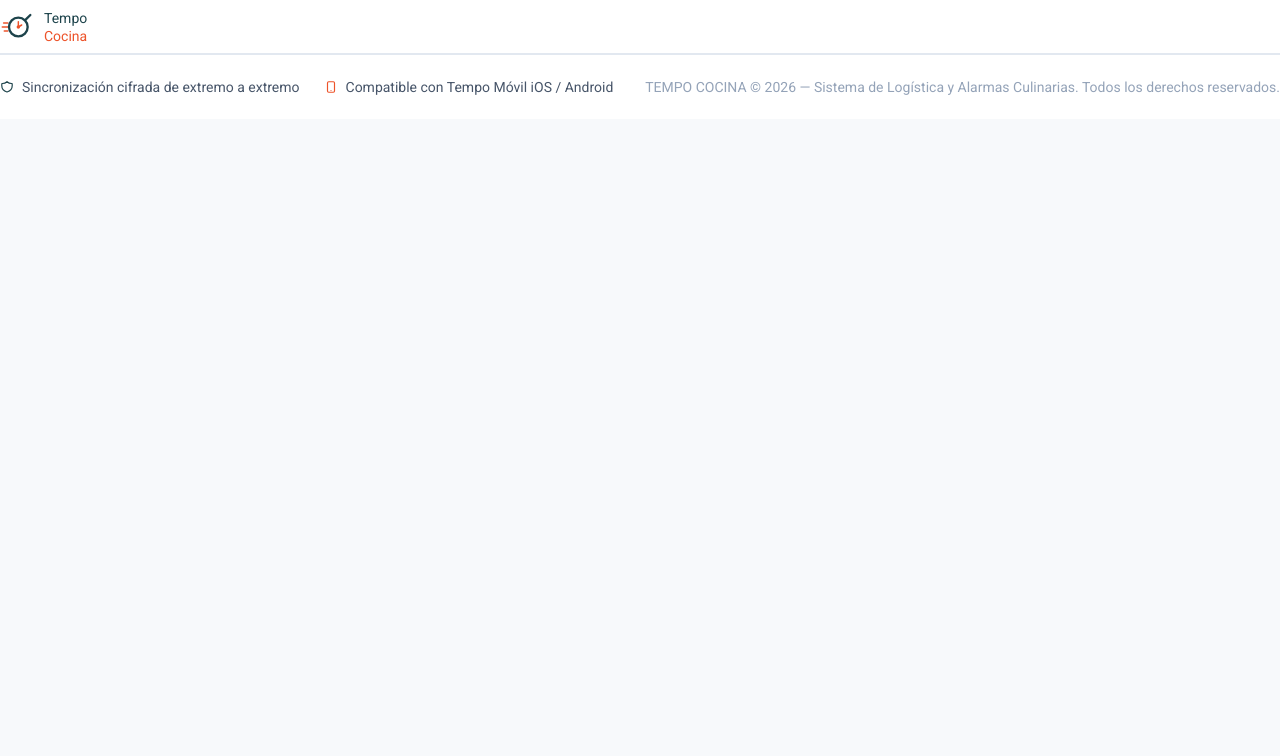
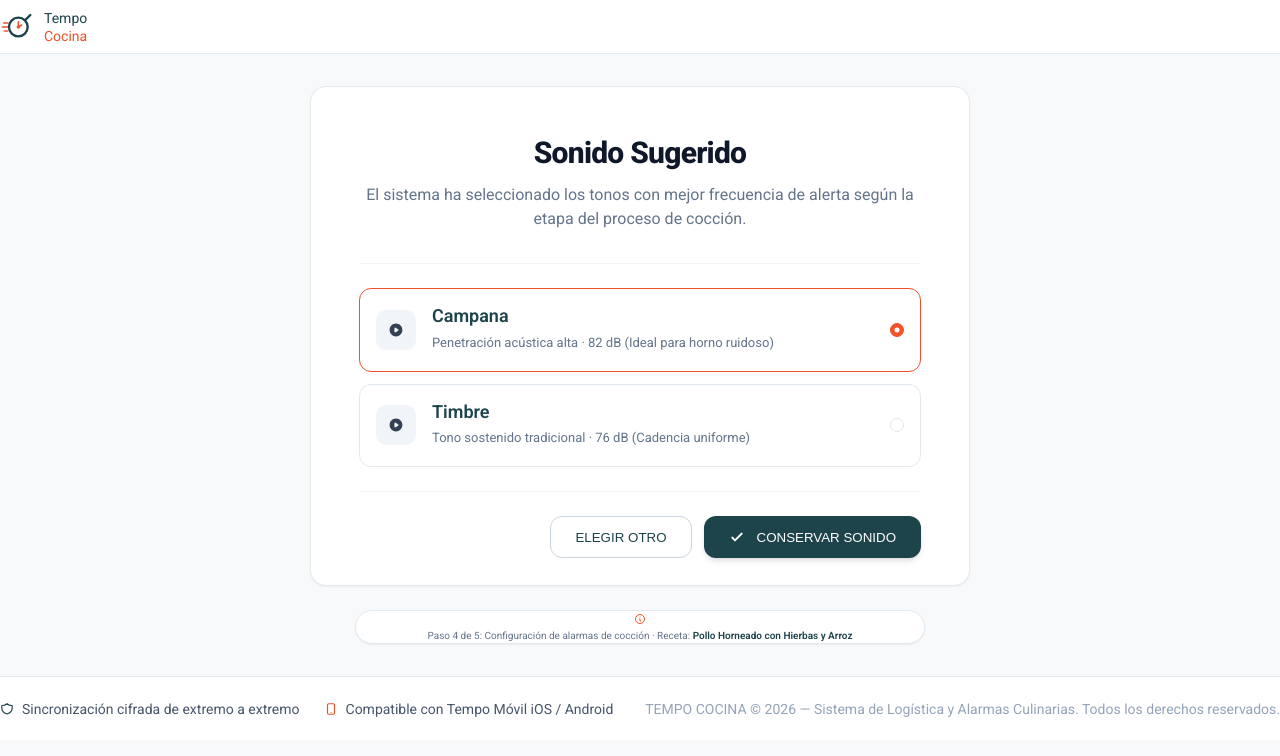
Before and after one commit to diegorojasd/UX-Maquetacion-Front-End-Grupo3, an Angular app in the folder TempoCocinaWeb/tempococina/: page /mockups/w-17 in a window 1280 px wide. Before the commit this address led to /. Shown: the top 756 px of the page. Built offline with nearby package versions, Linux system fonts and the light colour scheme.

Commit message:
✨ (W-17) Sonido Sugerido

```diff
--- a/TempoCocinaWeb/tempococina/src/app/app.routes.ts
+++ b/TempoCocinaWeb/tempococina/src/app/app.routes.ts
@@ -19,6 +19,10 @@ export const routes: Routes = [
     loadComponent: () => import('./features/auto-config/auto-config'),
   },
   {
+    path: 'mockups/w-17',
+    loadComponent: () => import('./features/suggested-sound/suggested-sound'),
+  },
+  {
     path: 'mockups/w-22',
     loadComponent: () => import('./features/confirm-transfer/confirm-transfer'),
   },
--- a/TempoCocinaWeb/tempococina/src/app/features/mockups-index/mockups-index.ts
+++ b/TempoCocinaWeb/tempococina/src/app/features/mockups-index/mockups-index.ts
@@ -123,6 +123,12 @@ export default class MockupsIndex {
       path: '/mockups/w-13',
     },
     {
+      id: 'W-17',
+      title: 'Sonido Sugerido',
+      module: 'Sonido',
+      path: '/mockups/w-17',
+    },
+    {
       id: 'W-22',
       title: 'Confirmar y enviar al móvil',
       module: 'Transferencia',
--- /dev/null
+++ b/TempoCocinaWeb/tempococina/src/app/features/suggested-sound/suggested-sound.html
@@ -0,0 +1,90 @@
+<main class="tc-synced">
+  <article class="tc-synced__card">
+
+    <h1 class="tc-synced__title">
+      Sonido Sugerido
+    </h1>
+
+    <p class="tc-synced__lead">
+      El sistema ha seleccionado los tonos con mejor frecuencia de alerta
+      según la etapa del proceso de cocción.
+    </p>
+
+    <div class="tc-synced__separator"></div>
+
+    <label class="tc-sound-option"
+           [class.tc-sound-option--selected]="selectedSound === 'campana'">
+
+      <input type="radio"
+             name="sound"
+             value="campana"
+             [(ngModel)]="selectedSound"
+             class="tc-sound-option__input">
+
+      <div class="tc-sound-option__media">
+        <tc-icon name="play-circle" [size]="16" />
+      </div>
+
+      <div class="tc-sound-option__content">
+        <h2 class="tc-sound-option__title">
+          Campana
+        </h2>
+
+        <p class="tc-sound-option__description">
+          Penetración acústica alta · 82 dB (Ideal para horno ruidoso)
+        </p>
+      </div>
+
+      <div class="tc-sound-option__radio"></div>
+
+    </label>
+
+    <label class="tc-sound-option"
+           [class.tc-sound-option--selected]="selectedSound === 'timbre'">
+
+      <input type="radio"
+             name="sound"
+             value="timbre"
+             [(ngModel)]="selectedSound"
+             class="tc-sound-option__input">
+
+      <div class="tc-sound-option__media">
+        <tc-icon name="play-circle" [size]="16" />
+      </div>
+
+      <div class="tc-sound-option__content">
+        <h2 class="tc-sound-option__title">
+          Timbre
+        </h2>
+
+        <p class="tc-sound-option__description">
+          Tono sostenido tradicional · 76 dB (Cadencia uniforme)
+        </p>
+      </div>
+
+      <div class="tc-sound-option__radio"></div>
+
+    </label>
+
+    <div class="tc-synced__footer">
+
+      <tc-button variant="secondary"
+                 size="md">
+        ELEGIR OTRO
+      </tc-button>
+
+      <tc-button variant="brand"
+                 size="md"
+                 icon="check">
+        CONSERVAR SONIDO
+      </tc-button>
+
+    </div>
+  </article>
+
+  <article class="tc-synced__card tc-synced__step">
+    <tc-icon name="info" [size]="12" />
+    <span>Paso 4 de 5: Configuración de alarmas de cocción · Receta: <strong>Pollo Horneado con Hierbas y Arroz</strong></span>
+  </article>
+
+</main>
--- /dev/null
+++ b/TempoCocinaWeb/tempococina/src/app/features/suggested-sound/suggested-sound.mock.ts
@@ -0,0 +1,31 @@
+import { RECIPE_POLLO_AL_HORNO, SYNCED_DEVICE } from '../../shared/mocks/recipe.mock';
+import { Recipe, SyncedDevice } from '../../shared/mocks/recipe.model';
+
+/**
+ * W-24 view data. The recipe, its four processes and the device come
+ * from the shared mock; only the copy this screen adds is declared here.
+ */
+export interface SuggestedSoundView {
+  readonly recipe: Recipe;
+  readonly device: SyncedDevice;
+  readonly title: string;
+  readonly leadBefore: string;
+  readonly leadRecipe: string;
+  readonly leadAfter: string;
+  readonly note: string;
+  readonly backAction: string;
+  /** W-02 (Lista de recetas comunes) is not implemented yet. */
+  readonly backTarget: string;
+}
+
+export const SUGGESTER_SOUND: SuggestedSoundView = {
+  recipe: RECIPE_POLLO_AL_HORNO,
+  device: SYNCED_DEVICE,
+  title: 'Sonido Sugerido',
+  leadBefore: 'Los 4 temporizadores y perfiles acústicos de ',
+  leadRecipe: '"Pollo al horno con arroz"',
+  leadAfter: ' se han transferido correctamente a tu dispositivo móvil.',
+  note: 'El control activo de la cocción y el monitoreo de tiempos ahora se ejecutan de forma concurrente en la app móvil. Cualquier ajuste manual en tu teléfono se reflejará aquí en tiempo real.',
+  backAction: 'Volver al recetario',
+  backTarget: '/mockups',
+};
--- /dev/null
+++ b/TempoCocinaWeb/tempococina/src/app/features/suggested-sound/suggested-sound.scss
@@ -0,0 +1,242 @@
+@use 'mixins' as *;
+@use 'typography' as *;
+
+.tc-synced {
+  @include tc-page-container;
+  display: flex;
+  flex-direction: column;
+  align-items: center;
+  justify-content: flex-start;
+  padding-block: var(--tc-page-block);
+  gap: 24px;
+}
+
+// In Figma the card is a fixed 893.5px box with absolutely positioned
+// children; rebuilt here as a flow column (CLAUDE.md §7).
+.tc-synced__card {
+  @include tc-card-surface;
+  display: flex;
+  flex-direction: column;
+  align-items: center;
+  width: 100%;
+  max-width: 896px;
+  padding: var(--tc-space-48);
+}
+
+  .tc-synced__card:first-of-type {
+    @include tc-card-surface;
+    display: flex;
+    flex-direction: column;
+    align-items: center;
+    width: 100%;
+    max-width: 660px;
+    aspect-ratio: 660 / 499.5;
+    padding: var(--tc-space-48);
+  }
+
+  .tc-synced__step {
+    width: 100%;
+    max-width: 570px;
+    min-height: 34px;
+    padding: 0 14px;
+    display: flex;
+    align-items: center;
+    justify-content: center;
+    gap: 6px;
+    border: 1px solid var(--tc-border);
+    border-radius: 999px;
+    background: var(--tc-surface);
+    color: var(--tc-text-secondary);
+    font-size: 10px;
+    line-height: 1;
+    white-space: nowrap;
+
+    tc-icon {
+      flex-shrink: 0;
+      color: #f4512a;
+    }
+
+    span {
+      white-space: nowrap;
+    }
+
+    strong {
+      color: var(--tc-text-primary);
+      font-weight: 600;
+    }
+  }
+
+.tc-synced__mark {
+  display: flex;
+  align-items: center;
+  justify-content: center;
+  width: 80px;
+  height: 80px;
+  margin: 0 0 var(--tc-space-24);
+  background: var(--tc-primary);
+  border-radius: var(--tc-radius-pill);
+  color: var(--tc-on-primary);
+  box-shadow: 0 0 0 8px var(--tc-success-halo), 0 10px 15px -3px color-mix(in srgb, var(--tc-primary) 25%, transparent), 0 4px 6px -4px color-mix(in srgb, var(--tc-primary) 25%, transparent);
+}
+
+.tc-synced__title {
+  @include tc-text-h1;
+  margin: 0 0 var(--tc-space-12);
+  color: var(--tc-text-strong);
+  text-align: center;
+}
+
+.tc-synced__lead {
+  @include tc-text-lead;
+  max-width: 672px;
+  margin: 0 0 var(--tc-space-32);
+  color: var(--tc-text-secondary);
+  text-align: center;
+}
+
+.tc-synced__lead-recipe {
+  color: var(--tc-primary);
+}
+
+.tc-synced__sync {
+  width: 100%;
+  max-width: 672px;
+}
+
+.tc-synced__timers {
+  display: flex;
+  flex-direction: column;
+  gap: var(--tc-space-10);
+  margin: 0;
+  padding: 0;
+  list-style: none;
+}
+
+.tc-synced__actions {
+  display: flex;
+  width: 100%;
+  max-width: 672px;
+  margin-top: var(--tc-space-32);
+}
+
+.tc-synced__separator {
+  width: 100%;
+  margin: 0 0 24px;
+  border-top: 1px solid var(--tc-surface-alt);
+}
+
+.tc-sound-option {
+  display: flex;
+  align-items: center;
+  gap: 16px;
+  width: 100%;
+  padding: 16px;
+  border: 1px solid var(--tc-border);
+  cursor: pointer;
+  border-radius: 12px;
+  background: var(--tc-surface);
+
+  &:not(:last-of-type) {
+    margin-bottom: 12px;
+  }
+}
+
+.tc-sound-option--selected {
+  border-color: #f4512a;
+}
+
+.tc-sound-option__media {
+  display: flex;
+  align-items: center;
+  justify-content: center;
+  width: 40px;
+  height: 40px;
+  border-radius: 10px;
+  background: var(--tc-surface-alt);
+  color: var(--tc-text-control);
+  flex-shrink: 0;
+}
+
+.tc-sound-option__content {
+  flex: 1;
+}
+
+.tc-sound-option__title {
+  margin: 0 0 4px;
+  font-size: 18px;
+  font-weight: 600;
+  color: var(--tc-text-primary);
+}
+
+.tc-sound-option__description {
+  margin: 0;
+  font-size: 13px;
+  color: var(--tc-text-secondary);
+}
+
+.tc-sound-option__input {
+  display: none;
+}
+
+.tc-sound-option__radio {
+  position: relative;
+  flex-shrink: 0;
+  width: 14px;
+  height: 14px;
+  border: 1px solid var(--tc-border);
+  border-radius: 50%;
+  background: transparent;
+}
+
+.tc-sound-option--selected .tc-sound-option__radio {
+  border-color: #f4512a;
+  background: #f4512a;
+
+  &::after {
+    content: '';
+    position: absolute;
+    top: 50%;
+    left: 50%;
+    width: 5px;
+    height: 5px;
+    border-radius: 50%;
+    background: white;
+    transform: translate(-50%, -50%);
+  }
+}
+
+.tc-synced__footer {
+  display: flex;
+  justify-content: flex-end;
+  gap: 12px;
+  width: 100%;
+  margin-top: 24px;
+  padding-top: 24px;
+  border-top: 1px solid var(--tc-surface-alt);
+}
+
+.tc-synced__progress {
+  display: flex;
+  align-items: center;
+  gap: 8px;
+  width: 100%;
+  max-width: 672px;
+  margin-bottom: 24px;
+  padding: 10px 14px;
+  border: 1px solid var(--tc-border);
+  border-radius: 999px;
+  background: var(--tc-surface);
+  color: var(--tc-text-secondary);
+  font-size: 12px;
+  line-height: 1.4;
+
+  tc-icon {
+    flex-shrink: 0;
+    color: var(--tc-secondary);
+  }
+
+  strong {
+    color: var(--tc-text-primary);
+    font-weight: 600;
+  }
+}
--- /dev/null
+++ b/TempoCocinaWeb/tempococina/src/app/features/suggested-sound/suggested-sound.ts
@@ -0,0 +1,28 @@
+import { ChangeDetectionStrategy, Component } from '@angular/core';
+import { FormsModule } from '@angular/forms'; // <-- IMPORTAR ESTO
+import { Button } from '../../shared/ui/button/button';
+import { Icon } from '../../shared/ui/icon/icon';
+import { InfoNote } from '../../shared/ui/info-note/info-note';
+import { SoundListItem } from '../../shared/ui/sound-list-item/sound-list-item';
+import { SyncCard } from '../../shared/ui/sync-card/sync-card';
+import { SUGGESTER_SOUND } from './suggested-sound.mock';
+
+/** W-17 — Alarmas sincronizadas (Transferencia). */
+@Component({
+  selector: 'tc-synced-alarms',
+  changeDetection: ChangeDetectionStrategy.OnPush,
+  imports: [
+    FormsModule, // <-- NECESARIO para ngModel
+    Button,
+    Icon,
+    InfoNote,
+    SoundListItem,
+    SyncCard
+  ],
+  templateUrl: './suggested-sound.html',
+  styleUrl: './suggested-sound.scss',
+})
+export default class SuggestedSound {
+  protected readonly view = SUGGESTER_SOUND;
+  selectedSound: string = 'campana';
+}
--- a/TempoCocinaWeb/tempococina/src/app/features/synced-alarms/synced-alarms.html
+++ b/TempoCocinaWeb/tempococina/src/app/features/synced-alarms/synced-alarms.html
@@ -14,8 +14,7 @@
       class="tc-synced__sync"
       [deviceName]="view.device.name"
       [deviceStatus]="view.device.status"
-      [deviceIcon]="view.device.icon"
-    >
+      [deviceIcon]="view.device.icon">
       <ol class="tc-synced__timers">
         @for (step of view.recipe.steps; track step.id) {
           <li>
```
